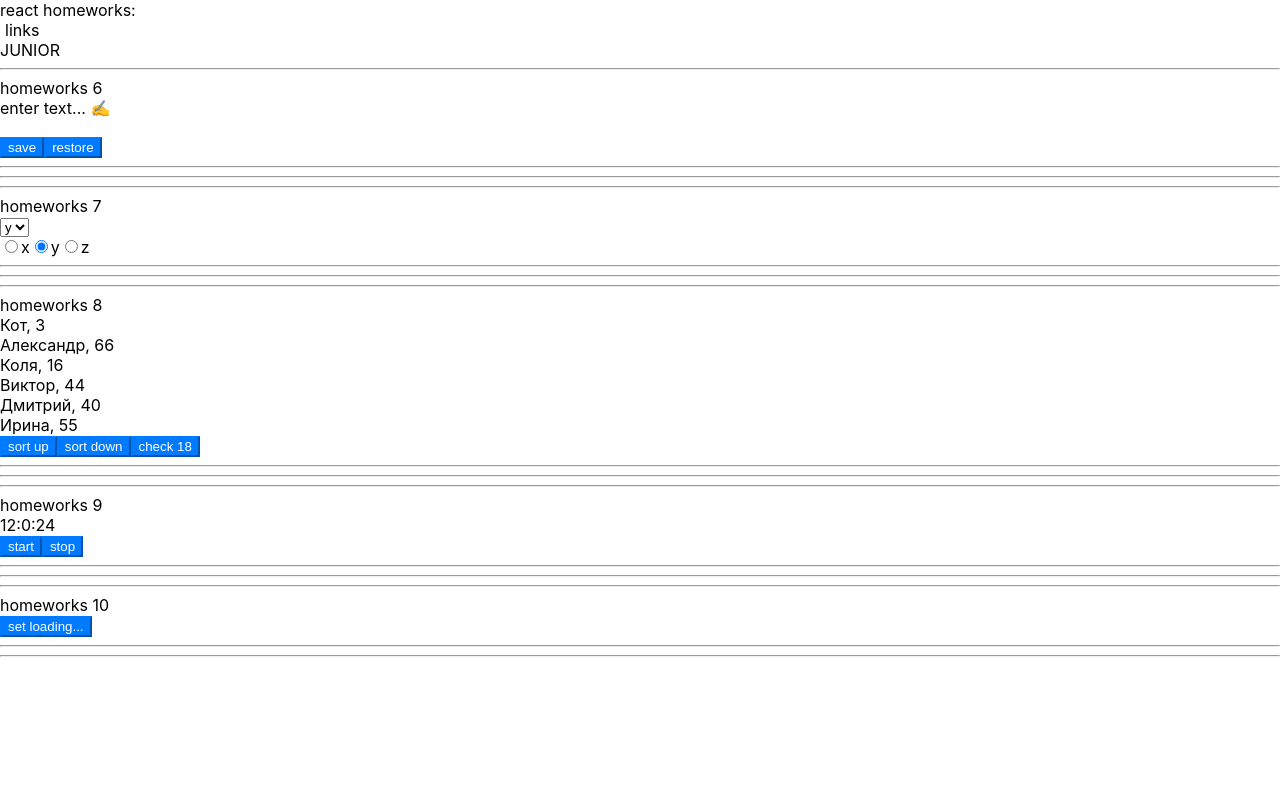
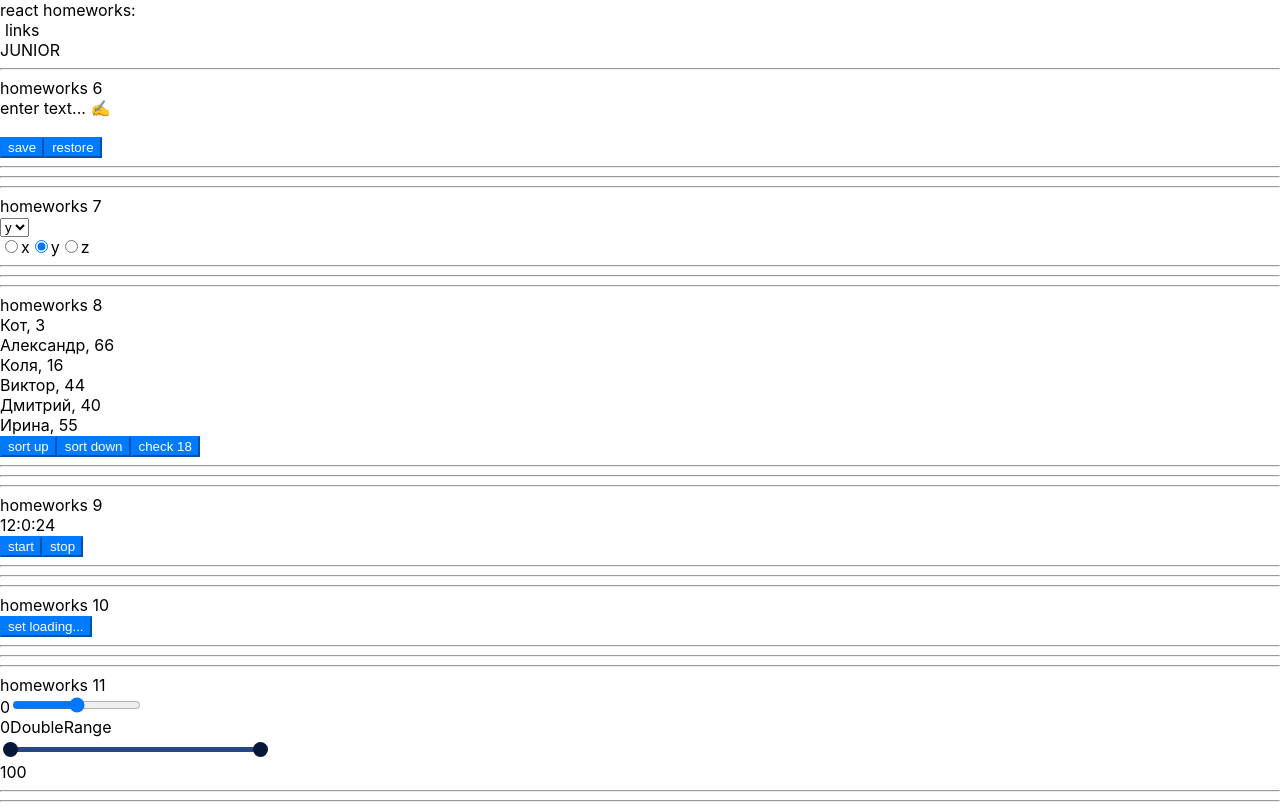
Before and after one commit to lergnom/homeworks, a React (Create React App) app: page /#/junior in a window 1280 px wide. Built offline with nearby package versions, Linux system fonts and the light colour scheme.

Commit message:
add SuperDoubleComponent

```diff
--- a/src/p2-homeworks/h11/HW11.tsx
+++ b/src/p2-homeworks/h11/HW11.tsx
@@ -5,6 +5,10 @@ import SuperDoubleRange from './common/c8-SuperDoubleRange/SuperDoubleRange'
 function HW11() {
     const [value1, setValue1] = useState(0)
     const [value2, setValue2] = useState(100)
+
+    const onChangeRange = (n: number) => {
+        setValue1(n)
+    }
 
     return (
         <div>
@@ -14,7 +18,7 @@ function HW11() {
             {/*should work (должно работать)*/}
             <div>
                 <span>{value1}</span>
-                <SuperRange
+                <SuperRange onChangeRange={onChangeRange}
                     // сделать так чтоб value1 изменялось
                 />
             </div>
--- /dev/null
+++ b/src/p2-homeworks/h11/common/c8-SuperDoubleRange/SuperDoubleRange.module.css
@@ -0,0 +1,51 @@
+.slider {
+    position: relative;
+    margin: 10px;
+    width: 250px;
+    height: 5px;
+    background: #709fdc;
+    border-radius: 5px;
+    cursor: pointer;
+}
+
+.min {
+    position: absolute;
+    top: 0;
+    z-index: 2;
+    width: 0;
+    height: 5px;
+    border-radius: 5px;
+    background: #709fdc;
+}
+
+.minDrag {
+    position: absolute;
+    right: -7.5px;
+    top: -5px;
+    width: 15px;
+    height: 15px;
+    border-radius: 50%;
+    background: #071739;
+    transition: all 0.3s;
+}
+
+.max {
+    position: absolute;
+    top: 0;
+    z-index: 1;
+    width: 240px;
+    height: 5px;
+    border-radius: 5px;
+    background: #274684;
+}
+
+.maxDrag {
+    position: absolute;
+    right: -7.5px;
+    top: -5px;
+    width: 15px;
+    height: 15px;
+    border-radius: 50%;
+    background: #071739;
+    transition: all 0.3s;
+}
--- a/src/p2-homeworks/h11/common/c8-SuperDoubleRange/SuperDoubleRange.tsx
+++ b/src/p2-homeworks/h11/common/c8-SuperDoubleRange/SuperDoubleRange.tsx
@@ -1,4 +1,6 @@
-import React from 'react'
+import React, {useState} from 'react'
+import s from './SuperDoubleRange.module.css'
+import {Simulate} from "react-dom/test-utils";
 
 type SuperDoubleRangePropsType = {
     onChangeRange?: (value: [number, number]) => void
@@ -13,10 +15,35 @@ const SuperDoubleRange: React.FC<SuperDoubleRangePropsType> = (
     }
 ) => {
     // сделать самому, можно подключать библиотеки
+    const [min, setMin] = useState(0)
+    const [max, setMax] = useState(250)
 
     return (
         <>
             DoubleRange
+            <div onClick={(e) => {
+                console.log(e.clientX)
+                e.clientX <= max && setMin(e.clientX)
+            }} className={s.slider}>
+                <div onDragEnd={(e) => {
+                    console.log(e.clientX)
+                    e.clientX <= max && setMin(e.clientX)
+                }} className={s.min} style={{width: min}} data-content={min}>
+                    <div onDrag={(e) => {
+                        console.log(e.clientX)
+                        e.clientX <= 250 && setMin(e.clientX)
+                    }} className={s.minDrag}></div>
+                </div>
+                <div className={s.max} style={{width: max}} data-content="100">
+                    <div onDrag={(e) => {
+                        console.log(e.clientX)
+                        if (e.clientX <= 250 && e.clientX >= min) {
+                            setMax(e.clientX)
+                        }
+                    }} className={s.maxDrag}></div>
+                </div>
+            </div>
+
         </>
     )
 }
--- a/src/p2-homeworks/h5/pages/Junior.tsx
+++ b/src/p2-homeworks/h5/pages/Junior.tsx
@@ -8,6 +8,7 @@ import HW7 from "../../h7/HW7";
 import HW8 from "../../h8/HW8";
 import HW9 from "../../h9/HW9";
 import HW10 from "../../h10/HW10";
+import HW11 from "../../h11/HW11";
 
 function Junior() {
     return (
@@ -18,6 +19,7 @@ function Junior() {
             <HW8/>
             <HW9/>
             <HW10/>
+            <HW11/>
 
         </div>
     )
```
